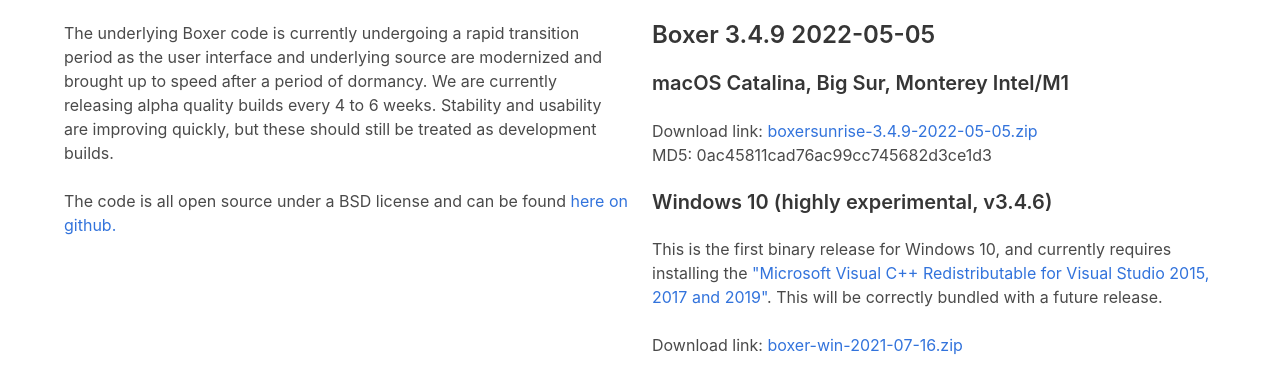
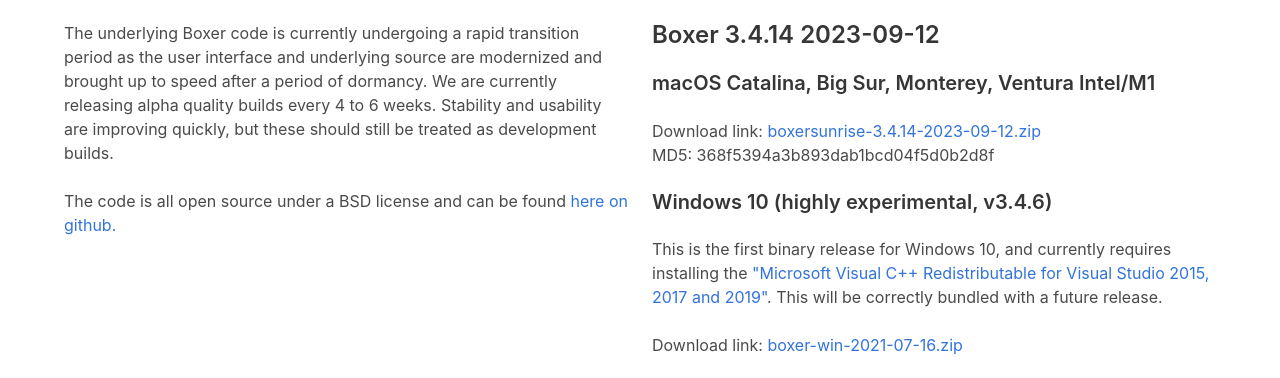
Before and after one commit to boxer-project/boxer-project.github.io, a plain HTML site: page index.html in a window 1280 px wide. Shown: the part 681-1059 px from the top of the page. Drawn offline with Linux system fonts and the light colour scheme.

Commit message:
Updating for macOS Boxer Sunrise 3.4.14 2023-09-12

```diff
--- a/index.html
+++ b/index.html
@@ -53,10 +53,10 @@
           </div>
           <div class="column">
             <h3 class="title is-3">Current Release</h3>
-            <h4 class="title is-4">Boxer 3.4.9 2022-05-05</h4>
-            <h5 class="title is-5">macOS Catalina, Big Sur, Monterey Intel/M1</h5>
-            <p>Download link: <a href="https://github.com/boxer-project/boxer-sunrise/releases/download/v3.4.9/boxersunrise-3.4.9-2022-05-05.zip">boxersunrise-3.4.9-2022-05-05.zip</a></p>
-            <p class="block">MD5: 0ac45811cad76ac99cc745682d3ce1d3</p>
+            <h4 class="title is-4">Boxer 3.4.14 2023-09-12</h4>
+            <h5 class="title is-5">macOS Catalina, Big Sur, Monterey, Ventura Intel/M1</h5>
+            <p>Download link: <a href="https://github.com/boxer-project/boxer-sunrise/releases/download/v3.4.14/boxersunrise-3.4.14-2023-09-12.zip">boxersunrise-3.4.14-2023-09-12.zip</a></p>
+            <p class="block">MD5: 368f5394a3b893dab1bcd04f5d0b2d8f</p>
 
             <h5 class="title is-5">Windows 10 (highly experimental, v3.4.6)</h5>
             <p class="block">This is the first binary release for Windows 10, and currently requires
```
